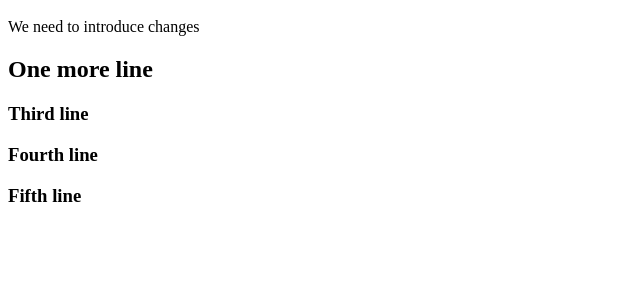
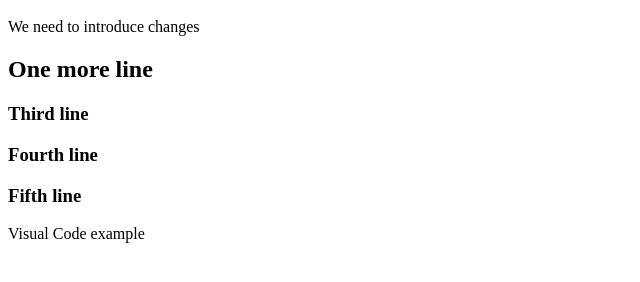
Before and after one commit to mlZPO/GitTest1, a plain HTML site: page index.html in a window 1280 px wide. Shown: the part 48-330 px from the top of the page, without its empty margins (0-640 px from the left). Drawn offline with Linux system fonts and the light colour scheme.

Commit message:
VC commit

```diff
--- a/index.html
+++ b/index.html
@@ -14,4 +14,7 @@
 
 <h3>  Fifth line</h3>
 
+
+<p>  Visual Code example  </p>
+
 </div>
```
